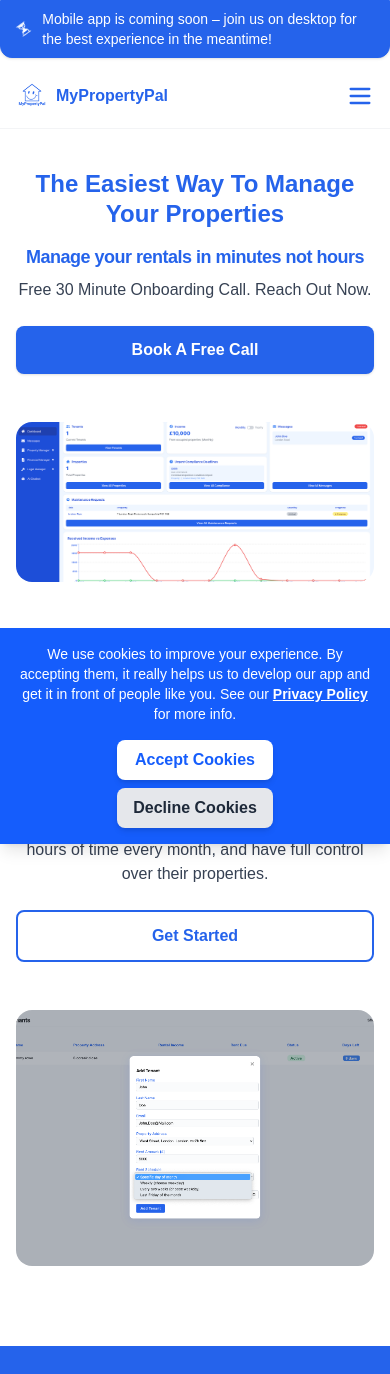
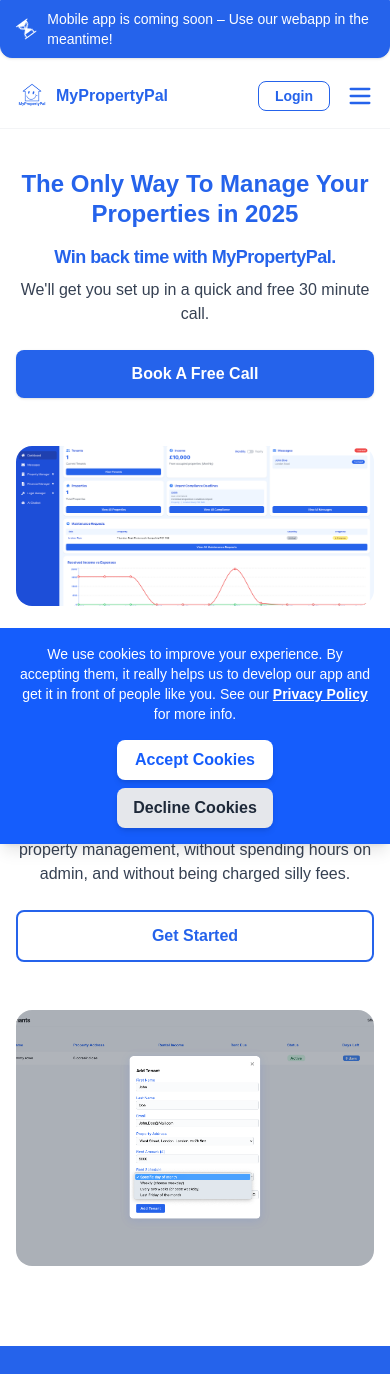
Before and after one commit to rubberduckies12/MyPropertyPal, a Next.js app in the folder marketing_site/: page / in a window 390 px wide. Shown: the top 1374 px of the page. Built offline with nearby package versions, Linux system fonts and the light colour scheme.

Commit message:
landing page

```diff
--- a/marketing_site/src/components/mobile/mobileHeader.jsx
+++ b/marketing_site/src/components/mobile/mobileHeader.jsx
@@ -20,6 +20,15 @@
                     MyPropertyPal
                 </span>
             </div>
+            <div className="flex items-center gap-4">
+                {/* Login Button */}
+                <a
+                    href="https://app.mypropertypal.com/"
+                    className="text-[#2563eb] font-semibold text-sm border border-[#2563eb] rounded-lg px-4 py-1 hover:bg-blue-50 transition"
+                >
+                    Login
+                </a>
+                {/* Hamburger Icon */}
                 <button
                     className="md:hidden flex items-center"
                     onClick={() => setMenuOpen((v) => !v)}
@@ -29,6 +38,7 @@
                         <path d="M4 6h16M4 12h16M4 18h16" strokeLinecap="round" />
                     </svg>
                 </button>
+            </div>
             {menuOpen && (
                 <nav className="absolute top-16 left-0 w-full bg-white shadow-lg z-50 flex flex-col items-start px-6 py-4 gap-4 border-t border-gray-100">
                     <a
--- a/marketing_site/src/pages/home/home.jsx
+++ b/marketing_site/src/pages/home/home.jsx
@@ -279,7 +279,7 @@
                 <div className="flex items-center gap-3 bg-[#2563eb] border border-[#2563eb] text-white px-4 py-2 rounded-b-xl shadow-sm mt-0 fixed top-0 left-0 right-0 z-50">
                     <BsHourglassSplit className="animate-spin-slow text-white" size={22} />
                     <span className="font-medium text-sm">
-                        Mobile app is coming soon – join us on desktop for the best experience in the meantime!
+                        Mobile app is coming soon – Use our webapp in the meantime!
                     </span>
                 </div>
             </div>
@@ -295,13 +295,13 @@
             <section className="w-full max-w-7xl mx-auto grid md:grid-cols-2 gap-12 items-center px-4 md:px-6 py-10 md:py-24">
                 <div className="flex flex-col items-center md:items-start text-center md:text-left w-full">
                     <h1 className="text-2xl md:text-5xl font-extrabold mb-4 md:mb-6 text-[#2563eb] leading-tight">
-                        The Easiest Way To<br className="hidden md:block" /> Manage Your Properties
+                        The Only Way To<br className="hidden md:block" /> Manage Your Properties in 2025
                     </h1>
                     <h3 className="text-lg md:text-2xl font-semibold mb-2 text-[#2563eb] tracking-tight leading-snug" style={{ letterSpacing: "-0.5px" }}>
-                        Manage your rentals in minutes not hours
+                        Win back time with MyPropertyPal.
                     </h3>
                     <p className="text-base md:text-lg text-gray-700 mb-6 md:mb-8">
-                        Free 30 Minute Onboarding Call. Reach Out Now.
+                        We'll get you set up in a quick and free 30 minute call.
                     </p>
                     <button
                         className="bg-[#2563eb] text-white font-semibold rounded-lg px-6 md:px-8 py-3 shadow hover:bg-blue-700 transition w-full md:w-auto"
@@ -338,7 +338,7 @@
                         Cut Out The Need For Property Managers
                     </h2>
                     <p className="text-gray-700 mb-6 text-center md:text-left">
-                        All-in-one tools for the small landlords who want to save thousands on property management fees, hours of time every month, and have full control over their properties.
+                        We get it, you can now finally take control of your property management, without spending hours on admin, and without being charged silly fees.
                     </p>
                     <button
                         className="border-2 border-[#2563eb] text-[#2563eb] font-semibold rounded-lg px-8 py-3 hover:bg-[#2563eb] hover:text-white transition w-full md:w-auto text-center"
```
Lines whose indentation alone changed are shown as unchanged.
